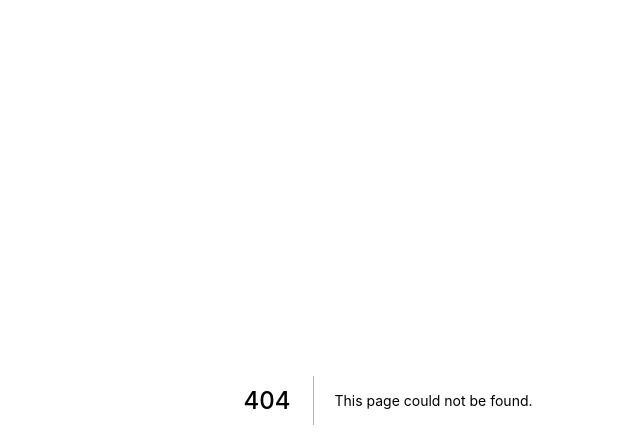
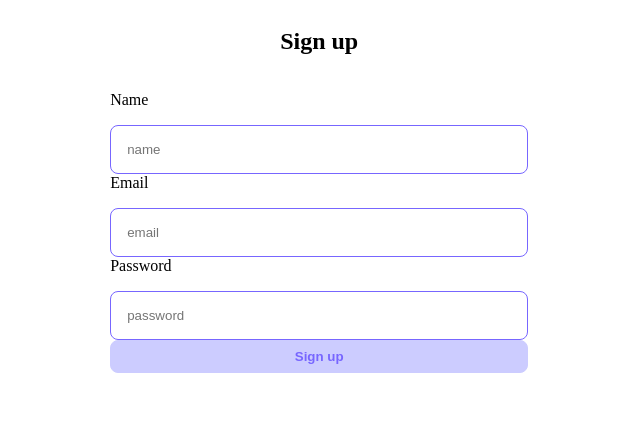
Before and after one commit to josuesantos1/prova-verzel-frontend, a Next.js app: page /signup in a window 1280 px wide. Before the commit this address had no page. Shown: the top 448 px of the page, without its empty margins (252-892 px from the left). Built offline with nearby package versions, Linux system fonts and the light colour scheme.

Commit message:
:book: (signup)

```diff
--- /dev/null
+++ b/pages/signup.tsx
@@ -0,0 +1,38 @@
+import type { NextPage } from 'next'
+import Head from 'next/head'
+import { Box, Section } from '../components/layout'
+
+import Image from 'next/image'
+import { Button, Form, Input } from '../components/form'
+import { useEffect, useState } from 'react'
+import axios from 'axios'
+import { useRouter } from 'next/router'
+
+const Signup: NextPage = () => {
+  return (
+    <>
+      <Head>
+        <title>DevCar - Sign up</title>
+        <meta name="description" content="Generated by create next app" />
+        <link rel="icon" href="/favicon.ico" />
+      </Head>
+
+      <Section>
+        <Box flexDirection='column' justifyContent='center'>
+            <h1>Sign up</h1>
+            <Form>
+                <label htmlFor="name">Name</label>
+                <Input placeholder="name" type="text" />
+                <label htmlFor="email">Email</label>
+                <Input placeholder="email" type="email" />
+                <label htmlFor="password">Password</label>
+                <Input placeholder="password" type="password" />
+                <Button>Sign up</Button>
+            </Form>
+        </Box>
+      </Section>
+    </>
+  )
+}
+
+export default Signup
```
